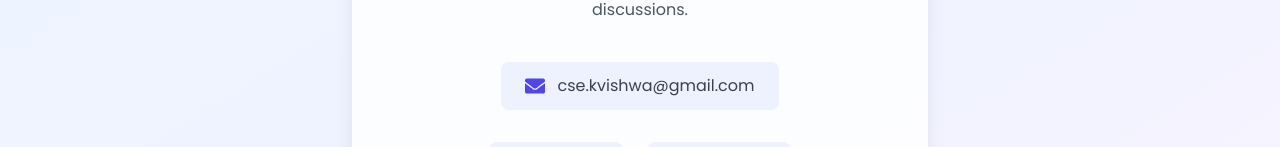
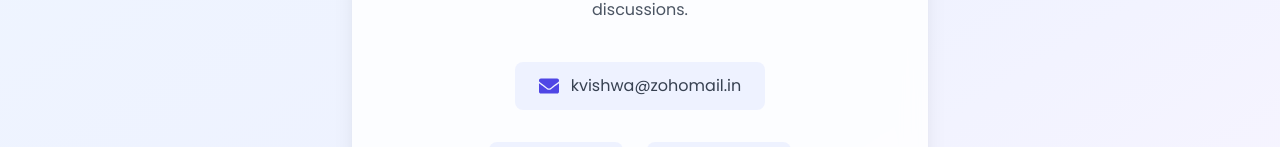
Before and after one commit to kvishwa-dev/kvishwa-dev, a React (Vite) app: page /contact in a window 1280 px wide. Shown: the part 404-551 px from the top of the page. Built offline with nearby package versions, Linux system fonts and the light colour scheme.

Commit message:
update contact

```diff
--- a/src/pages/Contact.jsx
+++ b/src/pages/Contact.jsx
@@ -19,12 +19,12 @@
 
           {/* Email */}
           <a
-            href="mailto:cse.kvishwa@gmail.com"
+            href="mailto:kvishwa@zohomail.in"
             className="flex items-center space-x-3 bg-indigo-50 px-6 py-3 rounded-lg hover:bg-indigo-100 hover:scale-105 transition"
           >
             <FaEnvelope className="text-indigo-600" size={20} />
             <span className="font-medium text-gray-700">
-              cse.kvishwa@gmail.com
+              kvishwa@zohomail.in
             </span>
           </a>
 
--- a/src/pages/Home.jsx
+++ b/src/pages/Home.jsx
@@ -47,7 +47,7 @@
           <div className="flex justify-center md:justify-start space-x-5">
 
             <a
-              href="mailto:cse.kvishwa@gmail.com"
+              href="mailto:kvishwa@zohomail.in"
               className="bg-white p-4 rounded-full shadow-lg hover:scale-110 hover:bg-indigo-50 transition duration-300"
             >
               <FaEnvelope className="text-indigo-600 text-xl" />
```
